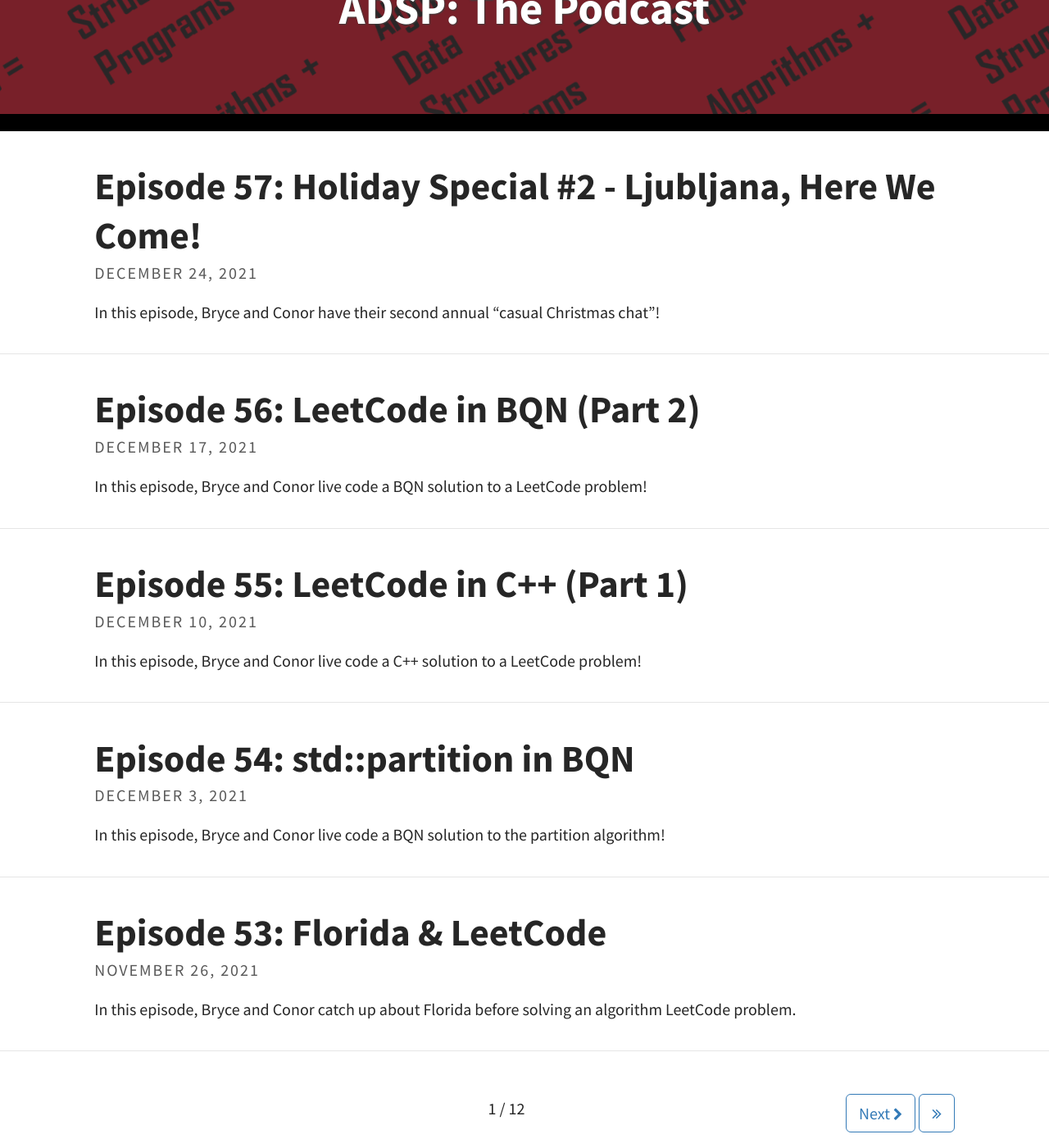
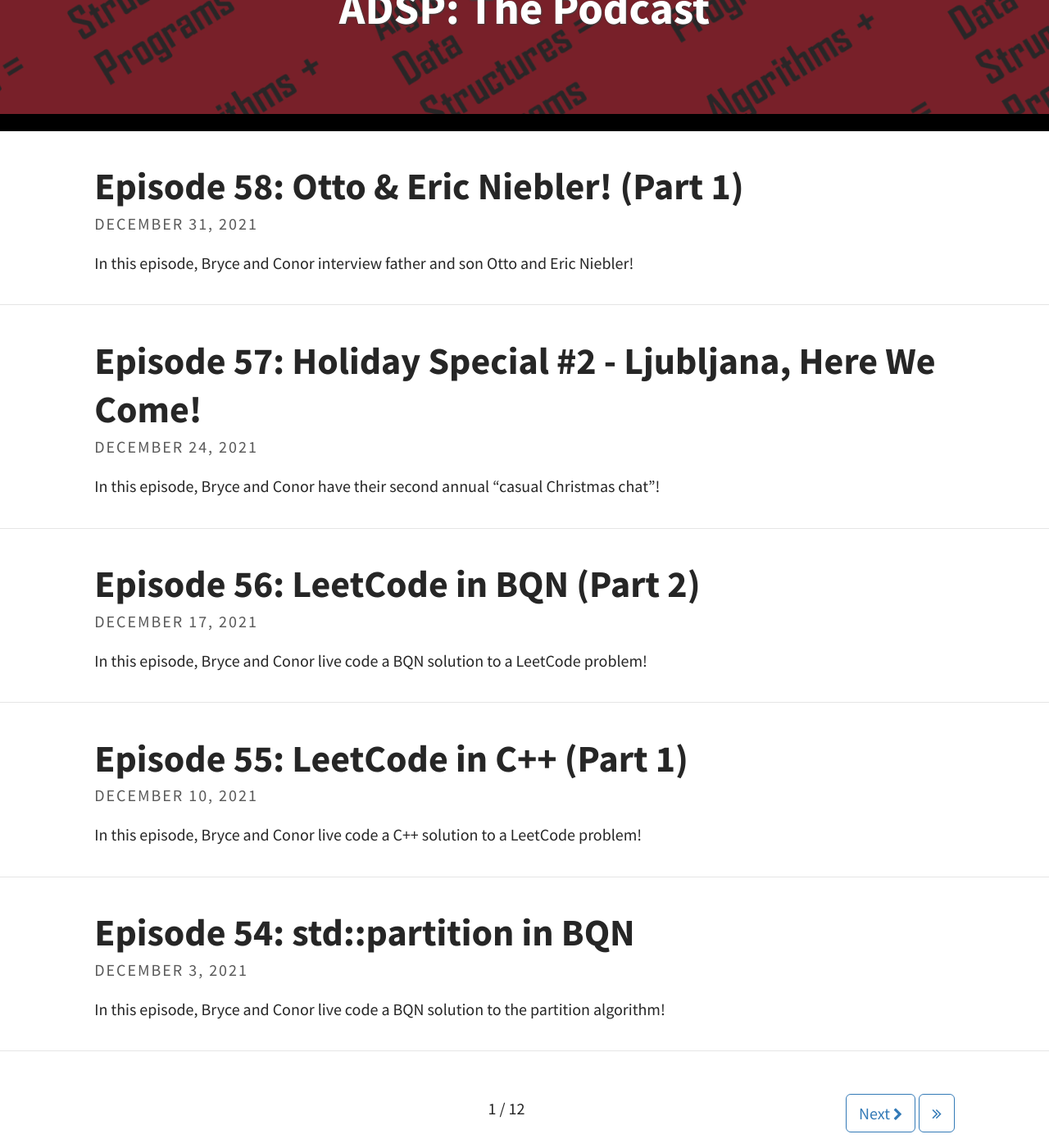
Before and after one commit to codereport/adsp2, a Jekyll site: the page built from index.html, in a window 1280 px wide and 1400 px high, scrolled down 225 px. Shown: the whole window at 82% size. Built offline with Jekyll 4.4.1, drawn with Linux system fonts in a browser that asks for light colours; the list of posts is cut into pages by our own code; some of the changed lines change nothing that is shown.

Commit message:
Episode 58

```diff
--- /dev/null
+++ b/_posts/2021-12-31-Episode-58.md
@@ -0,0 +1,61 @@
+---
+layout: post
+title: "Episode 58: Otto & Eric Niebler! (Part 1)"
+tags: [Guest, Eric Niebler, Otto Niebler]
+excerpt_separator: <!--more-->
+---
+
+<div id="buzzsprout-player-9811046"></div><script src="https://www.buzzsprout.com/1501960/9811046-episode-58-otto-eric-niebler-part-1.js?container_id=buzzsprout-player-9811046&player=small" type="text/javascript" charset="utf-8"></script>
+
+<br>In this episode, Bryce and Conor interview father and son Otto and Eric Niebler!
+
+<!--more-->
+
+**About the Guests:**
+
+**[Eric Niebler](https://twitter.com/ericniebler)** is a Distinguished Engineer at [NVIDIA](https://www.nvidia.com/en-us/) where he is the technical lead for their core C++ libraries. He started programming at the age of 13 on the IBM XT his Dad brought home in 1986. He then decided he hated computers when he realized his Dad wanted him to like them. It wouldn't be until college that Eric decided computers were all right after all.
+
+After graduating from the University of Virginia, Eric starting programming professionally in 1996 for [Microsoft](https://www.microsoft.com/en-ca/). It was during this time he developed his irrational and inexplicable love of C++. That love eventually carried him away from Microsoft and to independent consulting with [Boost.org](https://www.boost.org/) and BoostPro Computing. Around the same time, Eric got involved in the ISO Standardization process, a relationship that continues to this day.
+
+He wrote and (sometimes) maintains the popular [range-v3](https://ericniebler.github.io/range-v3/) library, which became the basis for C++20's `std::range` (also Eric's contribution). These days, Eric spends his time trying to give standard C++ an honest-to-god async programming model and a suite of generic async algorithms that can work on any execution context.
+
+**Otto Niebler** was born 1936 in the south Bronx to immigrant parents from Germany. In 1954, he started at [Fordham University](https://www.fordham.edu/). In 1956, he dropped out to get a career in “computers” after a classmate introduced him to “data arocessing” and the UNIVAC 90. Later that year, Otto got a job with Benjamin Moore Paints operating their Univac 80 shop and then later worked at the Remington Rand Service bureau.
+
+After 3 years of operations, he realized that success in this industry would require a college degree. There were no “computer science” degrees then so he pursued a math degree which is what he received from [Columbia University](https://www.columbia.edu/) by 1961. He did this while simultaneously working full time as a DP manager at on Wall Street.
+
+Upon graduation in 1961, he was recruited and hired by [Remington Rand Univac](https://en.wikipedia.org/wiki/UNIVAC) as technical engineer member of a sales team. In 1964, I went to [General Electric](https://www.ge.com/) in the same capacity that he had at Univac, technical support for marketing where he specialized in the GE 400 line. In 1967, he joined NYSE SIAC as a program manager responsible for automating their ticker.
+
+From 1990 to 2001, he went to IBM where he held a vareity of roles: application programmer specializing in Wall Street applications; technical support of marketing to Wall Street accounts; regional specialist in data base (DB2) and Capacity Planning; systems engineering manager specializing in large scale installations in LI; consultant in disaster recovery. His final two years were teaching disaster recovery planning to consultants in a distance learning context before remote learning became fashionable.
+
+### Show Notes
+
+**Date Recorded:** 2021-12-02 <br>
+**Date Released:** 2021-12-31
+
+* [ArrayCast Podcast](https://www.arraycast.com/)
+* [The Tweet that led to this episode](https://twitter.com/ericniebler/status/1455642502195671043?s=20)
+* [C++20 Ranges](https://en.cppreference.com/w/cpp/ranges)
+* [UNIVAC Solid State](https://en.wikipedia.org/wiki/UNIVAC_Solid_State)
+* [UNIVAC](https://en.wikipedia.org/wiki/UNIVAC)
+* [Ken Iverson](https://en.wikipedia.org/wiki/Kenneth_E._Iverson)
+* [APL (A Programming Language)](https://en.wikipedia.org/wiki/APL_(programming_language))
+* [GE 200 Series](https://en.wikipedia.org/wiki/GE-200_series)
+* [General Electric](https://en.wikipedia.org/wiki/General_Electric)
+* [NYSE (New York Stock Exchange)](https://en.wikipedia.org/wiki/New_York_Stock_Exchange)
+* [Fortran Programming Language](https://en.wikipedia.org/wiki/Fortran)
+* [COBOL Programming Language](https://en.wikipedia.org/wiki/COBOL)
+* [ALGOL Programming Language](https://en.wikipedia.org/wiki/ALGOL)
+* [Assembly Language](https://en.wikipedia.org/wiki/Assembly_language)
+* [IBM (International Business Machines Corporation)](https://en.wikipedia.org/wiki/IBM)
+* [Working with Asynchrony Generically: A Tour of C++ Executors (part 1/2) - Eric Niebler - CppCon 21](https://www.youtube.com/watch?v=xLboNIf7BTg)
+* [IBM Model M keyboard](https://en.wikipedia.org/wiki/Model_M_keyboard)
+* [Zork I](https://en.wikipedia.org/wiki/Zork_I)
+* [IBM Personal Computer XT](https://en.wikipedia.org/wiki/IBM_Personal_Computer_XT)
+* [IBM Personal Computer/AT](https://en.wikipedia.org/wiki/IBM_Personal_Computer/AT)
+
+### Intro Song Info
+
+Miss You by Sarah Jansen https://soundcloud.com/sarahjansenmusic<br>
+Creative Commons — Attribution 3.0 Unported — CC BY 3.0<br>
+Free Download / Stream: http://bit.ly/l-miss-you<br>
+Music promoted by Audio Library https://youtu.be/iYYxnasvfx8<br>
--- a/pages/episodes.md
+++ b/pages/episodes.md
@@ -9,7 +9,8 @@ List of all episodes.
 
 |   #   |                                                  Title                                                  | Release Date |
 | :---: | :-----------------------------------------------------------------------------------------------------: | :----------: |
-|  57   |  [Holiday Special #2 - Ljubljana, Here We Come!](https://adspthepodcast.com/2021/12/24/Episode-57.html) |  2021-12-24  |
+|  58   |         [Otto & Eric Niebler! (Part 1)](https://adspthepodcast.com/2021/12/31/Episode-58.html)          |  2021-12-31  |
+|  57   | [Holiday Special #2 - Ljubljana, Here We Come!](https://adspthepodcast.com/2021/12/24/Episode-57.html)  |  2021-12-24  |
 |  56   |            [LeetCode in BQN (Part 2)](https://adspthepodcast.com/2021/12/17/Episode-56.html)            |  2021-12-17  |
 |  55   |            [LeetCode in C++ (Part 1)](https://adspthepodcast.com/2021/12/10/Episode-55.html)            |  2021-12-10  |
 |  54   |            [`std::partition` in BQN](https://adspthepodcast.com/2021/12/03/Episode-54.html)             |  2021-12-03  |
```
